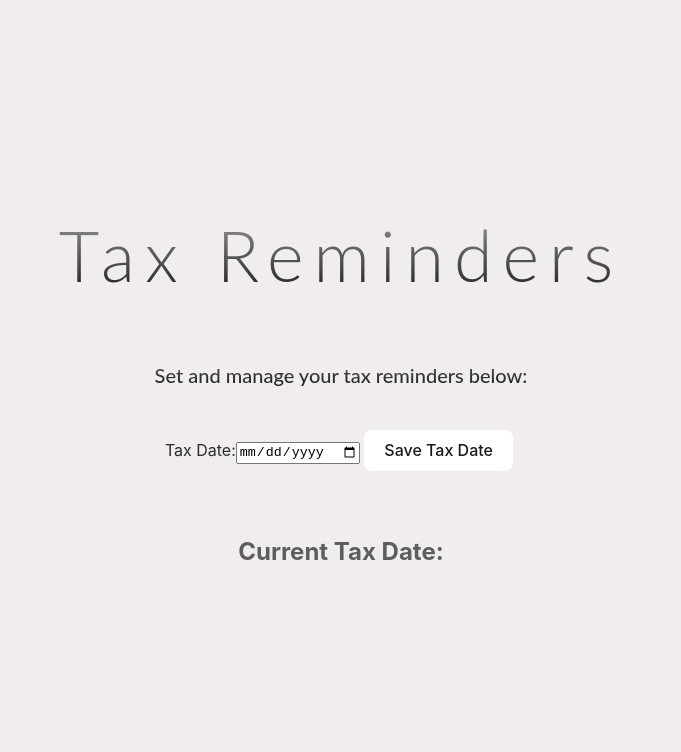
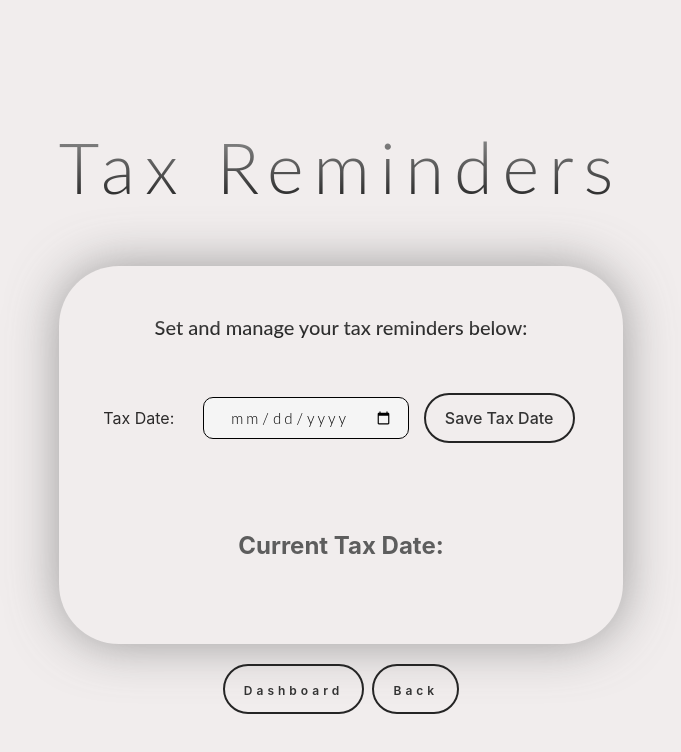
Before and after one commit to andrewvand02/BudgetMate, a React (Vite) app in the folder BudgetMate/client/: page /tax-reminder in a window 1280 px wide. Shown: the top 752 px of the page, without its empty margins (299-980 px from the left). Built offline with nearby package versions, Linux system fonts and the light colour scheme; no server answers.

Commit message:
UI edits

```diff
--- a/BudgetMate/client/src/Debt.css
+++ b/BudgetMate/client/src/Debt.css
@@ -0,0 +1,60 @@
+.debtform {
+    background-color: white;
+    margin-bottom: 10px;
+}
+
+button {
+    border-radius: 8px;
+    border: 1px solid transparent;
+    padding: 0.6em 1.2em;
+    font-size: 1em;
+    font-weight: 500;
+    font-family: inherit;
+    background-color: #ffffff;
+    color: #1a1a1a;
+    cursor: pointer;
+    transition: border-color 0.25s;
+    margin: 4px;
+}
+
+
+button:hover {
+    border-color: #ff3434;
+}
+
+button:focus,
+button:focus-visible {
+    outline: 4px auto -webkit-focus-ring-color;
+}
+
+.removeButton {
+    height: 50px;
+    width: auto;
+    position: relative;
+    background-color: transparent;
+    cursor: pointer;
+    border: 2px solid #252525;
+    overflow: hidden;
+    border-radius: 30px;
+    color: #333;
+    transition: all 0.3s ease-in-out;
+}
+
+.removeButton:hover {
+    box-shadow: 1px 1px 10px #252525;
+    color: #fff;
+    border: none;
+    background-color: rgb(255, 54, 54);
+}
+
+[data-theme = "dark"] .removeButton:hover {
+    box-shadow: 1px 1px 10px #252525;
+    color: #fff;
+    border: none;
+    background-color: rgb(255, 54, 54);
+}
+
+[data-theme="dark"] .debtform {
+    background-color: rgb(49, 49, 49);
+    margin-bottom: 10px;
+}
--- a/BudgetMate/client/src/Debt.jsx
+++ b/BudgetMate/client/src/Debt.jsx
@@ -69,7 +69,7 @@ const Debt = () => {
         datasets: [
             {
                 label: 'Debt',
-                data: debtEntries.map(entry => parseFloat(entry.amount)), // Use amounts for data points
+                data: debtEntries.map(entry => parseFloat(entry.amount) || 0), // Use amounts for data points
                 backgroundColor: ['#FF6384', '#36A2EB', '#FFCE56', '#4BC0C0'] // Define colors for each segment
             },
         ],
@@ -79,7 +79,6 @@ const Debt = () => {
     const options = {
         plugins: {
             tooltip: {
-                enabled: false,
             },// Disable default tooltips
         },
     };
@@ -91,10 +90,9 @@ const Debt = () => {
                 <h2>Enter Your Debt</h2>
                 <form onSubmit={handleDebtSubmit}>
                     {debtEntries.map((entry, index) => (
-                        <div className='debtform' key={index} style={{ marginBottom: '10px', backgroundColor: 'rgb(134, 134, 134)' }}>
+                        <div className='debtform' key={index}>
                             <h3>Debt {index+1}</h3>
-                            <button
-                                style={{backgroundColor: '#f44336'}}
+                            <button className='removeButton'
                                 onClick={() => handleRemoveEntry(index)}
                             >
                                 Remove Debt Entry
@@ -226,7 +224,7 @@ const Debt = () => {
                 )}
 
                 {/* Show a pie chart of debts */}
-                <div style={{ display: 'flex', marginTop: '10px', width: '30vw', height: '30vw' }}>
+                <div style={{ display: "flex", marginTop: "10px", width: "30vw", height: "30vw" }}>
                     <Pie className="pie" data={data} options={options} />
                 </div>
             </div>
--- a/BudgetMate/client/src/TaxHelp.css
+++ b/BudgetMate/client/src/TaxHelp.css
@@ -36,7 +36,6 @@ ul {
 }
 
 a {
-  color: #007bff;
   text-decoration: none;
 }
 
@@ -121,9 +120,17 @@ input[type="number"] {
   outline: 2px solid #3b3b3b;
 }
 
+[data-theme="dark"] .toggle-header:hover {
+  outline: 2px solid #3b3b3b;
+  background-color: #7c7c7c;
+}
 
 [data-theme="dark"] .tax-help-info {
   box-shadow: 0 0px 50px rgba(255, 255, 255, 0.1);
+}
+
+[data-theme="dark"] .tax-info-content {
+  background-color: #8f8f8f;
 }
 
 [data-theme="dark"] p,
@@ -141,7 +148,9 @@ li {
 
 [data-theme="dark"] .tax-calculator input,
 [data-theme="dark"] .tax-calculator select {
+  width: 100%;
   border-radius: 5px;
   border: 1px solid #929292;
   color: rgb(255, 255, 255);
+  background-color: #6f6f6f;
 }
--- /dev/null
+++ b/BudgetMate/client/src/TaxReminder.css
@@ -0,0 +1,29 @@
+.reminder-box {
+    border-radius: 60px;
+    padding: 20px;
+    max-width: 800px;
+    margin: auto;
+    box-shadow: 0 0px 50px rgba(113, 113, 113, 0.669);
+}
+
+.date-in {
+    display: inline-block;
+    position: relative;
+    margin-bottom: 10px;
+}
+
+.date-in input {
+    color: #000000;
+    border-radius: 10px;
+    background-color: #f5f5f5;
+    border: solid 1px #000000;
+    font-family: "lato", sans-serif;
+    font-size: 15px;
+    font-weight: 300;
+    letter-spacing: 3px;
+    width: 90%;
+    height: 40px;
+    text-align: center;
+    padding: 0 15px 0 2px;
+    margin: 10px 10px;
+}
--- a/BudgetMate/client/src/TaxReminder.jsx
+++ b/BudgetMate/client/src/TaxReminder.jsx
@@ -1,9 +1,12 @@
 import React, { useState, useEffect } from 'react';
 import axios from 'axios';
+import { useNavigate } from 'react-router-dom';
+import './TaxReminder.css'
 
 const TaxReminder = () => {
   const [taxDate, setTaxDate] = useState('');
   const [fetchedTaxDate, setFetchedTaxDate] = useState('');
+  const navigate = useNavigate();
 
   useEffect(() => {
     const fetchTaxDate = async () => {
@@ -33,23 +36,42 @@ const TaxReminder = () => {
   return (
     <div className="tax-reminder-container">
       <h1>Tax Reminders</h1>
+      <div className="reminder-box">
         <p>Set and manage your tax reminders below:</p>
         <div>
           <label>
             Tax Date:
+            <div className="date-in">
               <input
+                className=''
                 type="date"
                 value={taxDate}
                 onChange={(e) => setTaxDate(e.target.value)}
               />
+            </div>
           </label>
-        <button onClick={handleSaveTaxDate}>Save Tax Date</button>
+          <button className="button type1" onClick={handleSaveTaxDate}>Save Tax Date</button>
         </div>
         <div>
           <h2>Current Tax Date:</h2>
           <p>{fetchedTaxDate}</p>
         </div>
       </div>
+        <button
+          className="button type1"
+          type="button"
+          onClick={() => navigate('/')} // Navigating back to the dashboard on click
+          style={{ marginTop: '20px' }}> {/* Adding some margin to the button */}
+          <span className="btn-txt">Dashboard</span> {/* Button label */}
+        </button>
+        <button
+          className="button type1"
+          type="button"
+          onClick={() => navigate(-1)} // Navigating back to the dashboard on click
+          style={{ marginTop: '20px' }}> {/* Adding some margin to the button */}
+          <span className="btn-txt">Back</span> {/* Button label */}
+        </button>
+    </div>
   );
 };
 
```
Also changed, not shown: 1 other file (tests, documents, lock files or other folders). Lines whose indentation alone changed are shown as unchanged.
